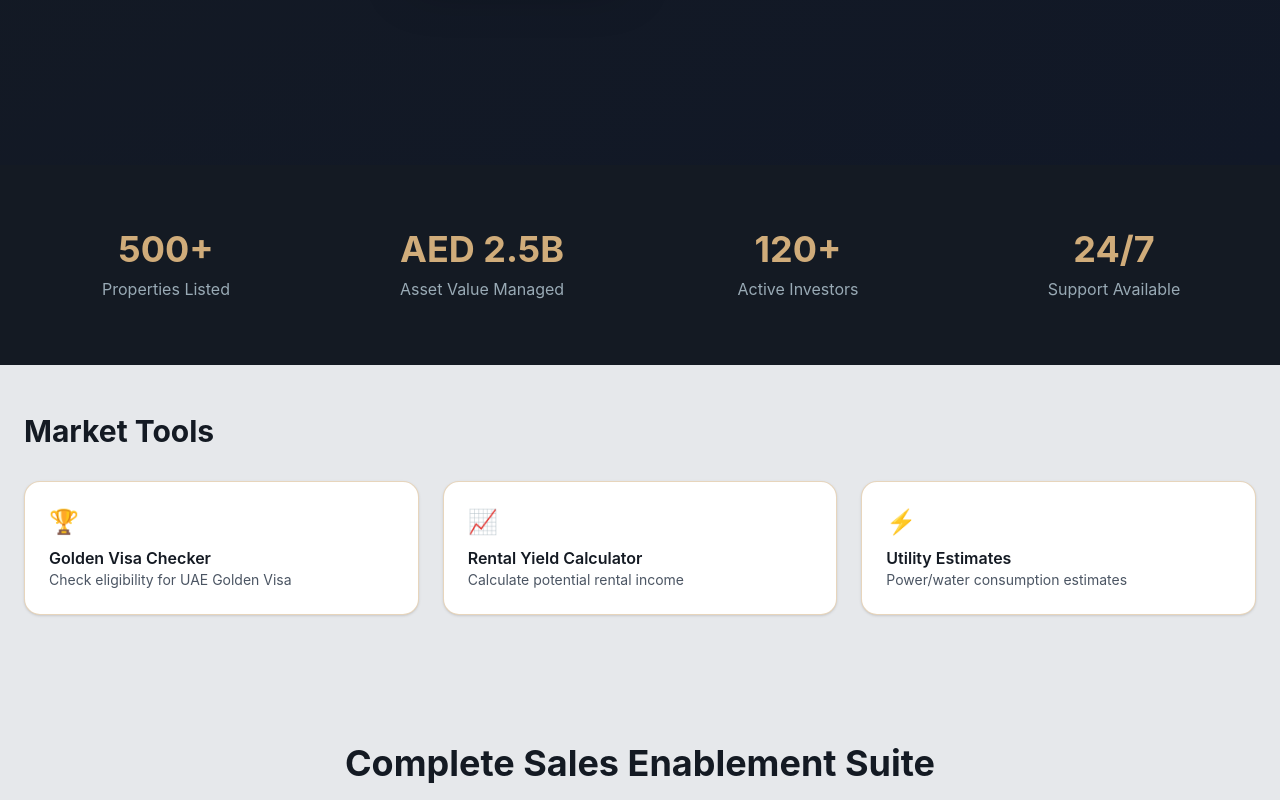
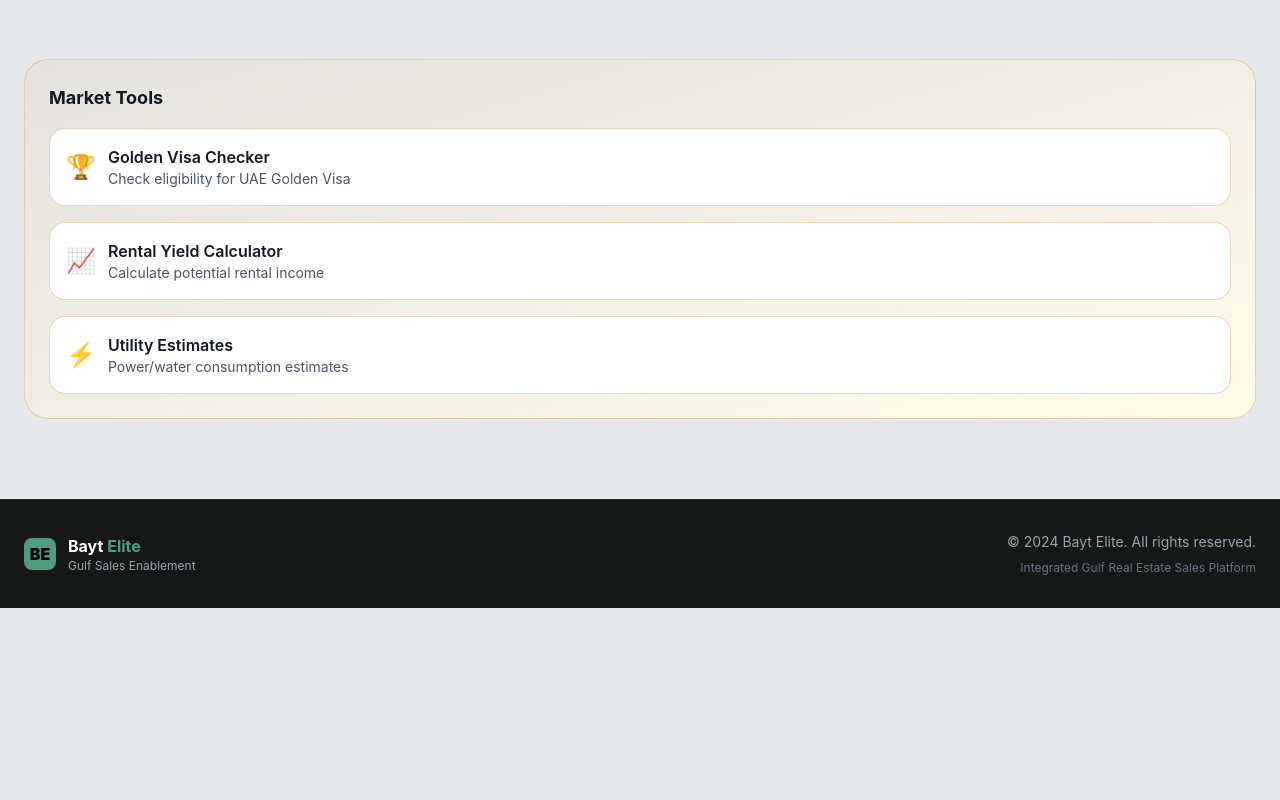
Before and after one commit to fazetdev/baytelitet, a Next.js app: page / in a window 1280 px wide. Shown: the part 640-1440 px from the top of the page. After the commit the page ends 1248 px from the top, so only its background shows below. Built offline with nearby package versions, Linux system fonts and the light colour scheme.

Commit message:
update: homepage layout

```diff
--- a/app/page.tsx
+++ b/app/page.tsx
@@ -1,40 +1,34 @@
 'use client';
 
-import HeroSection from './home/HeroSection';
-import FeaturesSection from './home/FeaturesSection';
-import MarketHighlights from './home/MarketHighlights';
-import TrustSection from './home/TrustSection';
+import HeroSection from './home/components/HeroSection';
+import ChooseRole from './home/components/ChooseRole';
+import MarketHighlights from './home/components/MarketHighlights';
+import FeaturesSection from './home/components/FeaturesSection';
+import TrustSection from './home/components/TrustSection';
+import MarketTools from './home/components/MarketTools';
 
 export default function HomePage() {
   return (
-    <div className="min-h-screen bg-bayt-light">
+    <main className="min-h-screen bg-bayt-light">
+      {/* Hero Section */}
       <HeroSection />
+
+      {/* Choose Role Section */}
+      <ChooseRole />
+
+      {/* Market Highlights */}
       <MarketHighlights />
 
       {/* Features Section */}
+      <FeaturesSection />
+
+      {/* Trust Section */}
+      <TrustSection />
+
+      {/* Market Tools */}
       <div className="container mx-auto px-6 py-12">
-        <h2 className="text-3xl font-bold text-bayt-dark mb-8">Market Tools</h2>
-        <div className="grid grid-cols-1 md:grid-cols-3 gap-6">
-          <div className="bg-white rounded-xl p-6 border border-bayt-warm/50 shadow">
-            <div className="flex items-center gap-3 text-2xl text-bayt-warm">🏆</div>
-            <div className="mt-2 font-semibold text-bayt-dark">Golden Visa Checker</div>
-            <div className="text-sm text-gray-600">Check eligibility for UAE Golden Visa</div>
-          </div>
-          <div className="bg-white rounded-xl p-6 border border-bayt-warm/50 shadow">
-            <div className="flex items-center gap-3 text-2xl text-bayt-warm">📈</div>
-            <div className="mt-2 font-semibold text-bayt-dark">Rental Yield Calculator</div>
-            <div className="text-sm text-gray-600">Calculate potential rental income</div>
-          </div>
-          <div className="bg-white rounded-xl p-6 border border-bayt-warm/50 shadow">
-            <div className="flex items-center gap-3 text-2xl text-bayt-warm">⚡</div>
-            <div className="mt-2 font-semibold text-bayt-dark">Utility Estimates</div>
-            <div className="text-sm text-gray-600">Power/water consumption estimates</div>
-          </div>
-        </div>
+        <MarketTools />
       </div>
-
-      <FeaturesSection />
-      <TrustSection />
-    </div>
+    </main>
   );
 }
```
